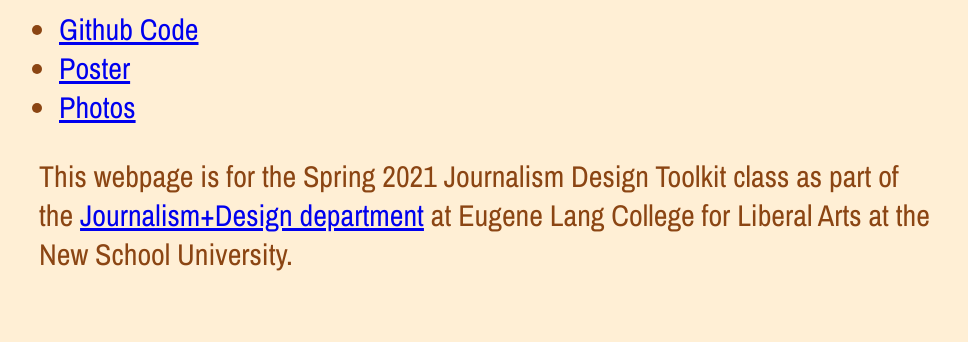
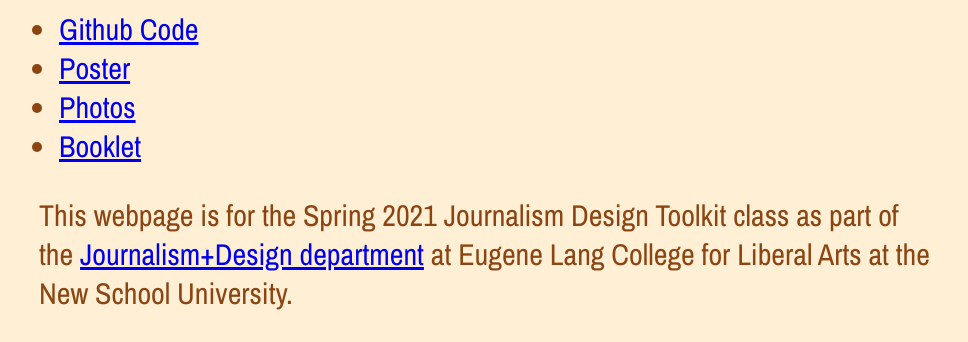
Before and after one commit to jadajarvis/jdtoolkit-homepage, a plain HTML site: page index.html in a window 1280 px wide. Shown: the part 1120-1462 px from the top of the page, without its empty margins (151-1119 px from the left). Drawn offline with nearby package versions, Linux system fonts and the light colour scheme.

Commit message:
Add files via upload

```diff
--- a/index.html
+++ b/index.html
@@ -21,6 +21,8 @@
 	<li><a href="https://github.com/jadajarvis/jdtoolkit-homepage">Github Code</a></li>
 	<li><a href="poster.html">Poster</a></li>
 	<li><a href="photos.html">Photos</a></li>
+	<li><a href="booklet.html">Booklet</a></li>
+
 </ul>
 
     <p>
```
